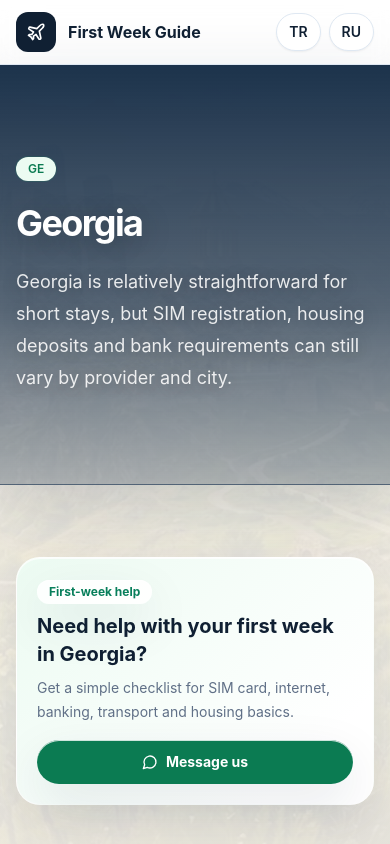
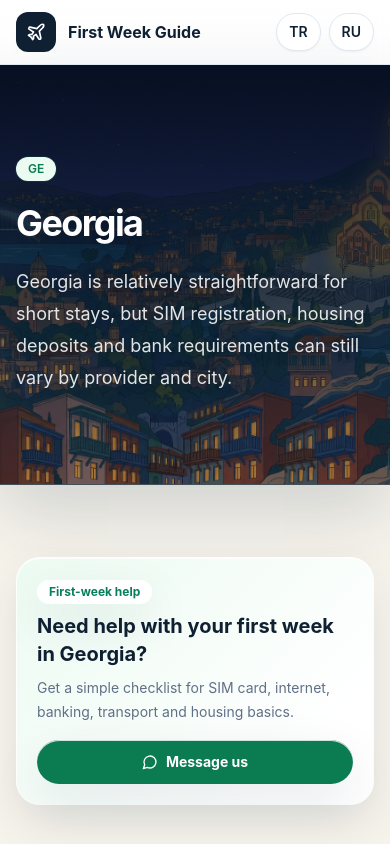
Before and after one commit to cenkerdem763-alt/BeforeYouLand, a React (Vite) app: page /en/georgia in a window 390 px wide. Shown: the top 844 px of the page. Built offline with nearby package versions, Linux system fonts and the light colour scheme.

Commit message:
Add illustrated Georgia banner layout

```diff
--- a/src/styles.css
+++ b/src/styles.css
@@ -32,14 +32,18 @@ body {
 }
 
 .georgia-country-page {
-  padding-bottom: 5rem;
+  background: #f7f4ec;
+}
+
+.georgia-country-page::after {
+  display: block;
+  min-height: 280px;
   background-image:
-    linear-gradient(rgba(247, 244, 236, 0.93), rgba(247, 244, 236, 0.93)),
+    linear-gradient(180deg, rgba(7, 16, 24, 0.08), rgba(7, 16, 24, 0.58)),
     url('/images/georgia-hero.jpg');
-  background-position: center center;
+  background-position: center 58%;
   background-size: cover;
-  background-attachment: fixed;
-  background-repeat: no-repeat;
+  content: '';
 }
 
 main:has(.georgia-country-page) + footer {
@@ -50,8 +54,13 @@ main:has(.georgia-country-page) + footer {
   display: flex;
   min-height: 480px;
   align-items: center;
-  background-color: transparent;
-  background-image: linear-gradient(90deg, rgba(8, 30, 49, 0.94), rgba(15, 56, 66, 0.7) 52%, rgba(8, 52, 48, 0.24));
+  background-color: #0b1722;
+  background-image:
+    linear-gradient(90deg, rgba(7, 16, 32, 0.9), rgba(10, 29, 47, 0.48) 48%, rgba(7, 16, 32, 0.12)),
+    url('/images/georgia-banner.jpg');
+  background-position: center center;
+  background-size: cover;
+  background-repeat: no-repeat;
   border-bottom: 1px solid rgba(255, 255, 255, 0.24);
   box-shadow: 0 24px 70px rgba(15, 39, 66, 0.18);
 }
@@ -113,15 +122,20 @@ main:has(.georgia-country-page) + footer {
 
 @media (max-width: 640px) {
   .georgia-country-page {
-    background-position: 38% center;
-    background-size: auto 100vh;
-    background-attachment: scroll;
-    background-repeat: repeat-y;
+    background: #f7f4ec;
+  }
+
+  .georgia-country-page::after {
+    min-height: 200px;
+    background-position: 42% center;
   }
 
   .georgia-country-hero {
     min-height: 420px;
-    background-image: linear-gradient(180deg, rgba(15, 39, 66, 0.94), rgba(15, 39, 66, 0.68) 58%, rgba(15, 39, 66, 0.3));
+    background-image:
+      linear-gradient(180deg, rgba(7, 16, 32, 0.9), rgba(10, 29, 47, 0.56) 64%, rgba(7, 16, 32, 0.28)),
+      url('/images/georgia-banner.jpg');
+    background-position: 58% center;
   }
 
   .georgia-country-content .bg-white,
```
Also changed, not shown: public/images/georgia-banner.jpg (added).
